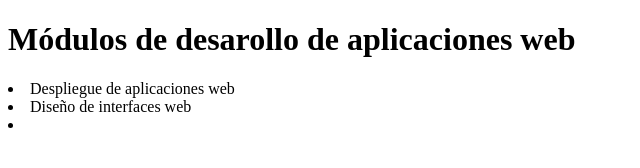
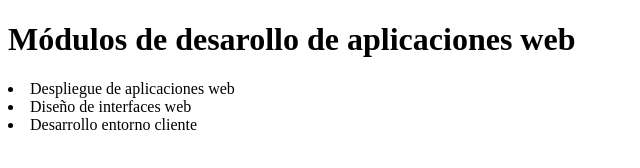
Before and after one commit to MonicaLeon11/DawAct1_4, a plain HTML site: page index.html in a window 1280 px wide. Shown: the whole page, without its empty margins (0-640 px from the left). Drawn offline with Linux system fonts and the light colour scheme.

Commit message:
primer commit desde version1

```diff
--- a/index.html
+++ b/index.html
@@ -10,7 +10,8 @@
 <body>
     <h1>Módulos de desarollo de aplicaciones web</h1>
     <li>Despliegue de aplicaciones web</li>
-    <li>Diseño de interfaces web<li>
+    <li>Diseño de interfaces web</li>
+    <li>Desarrollo entorno cliente</li>
 </body>
 
 </html>
```
